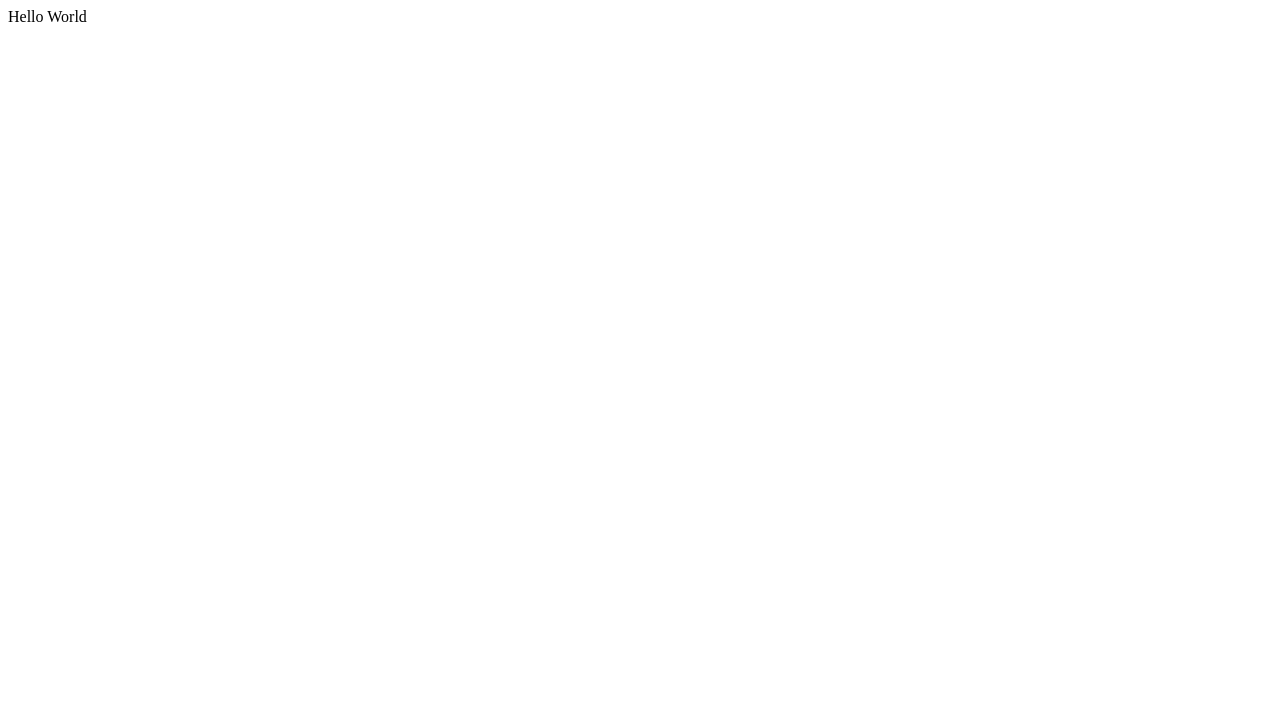
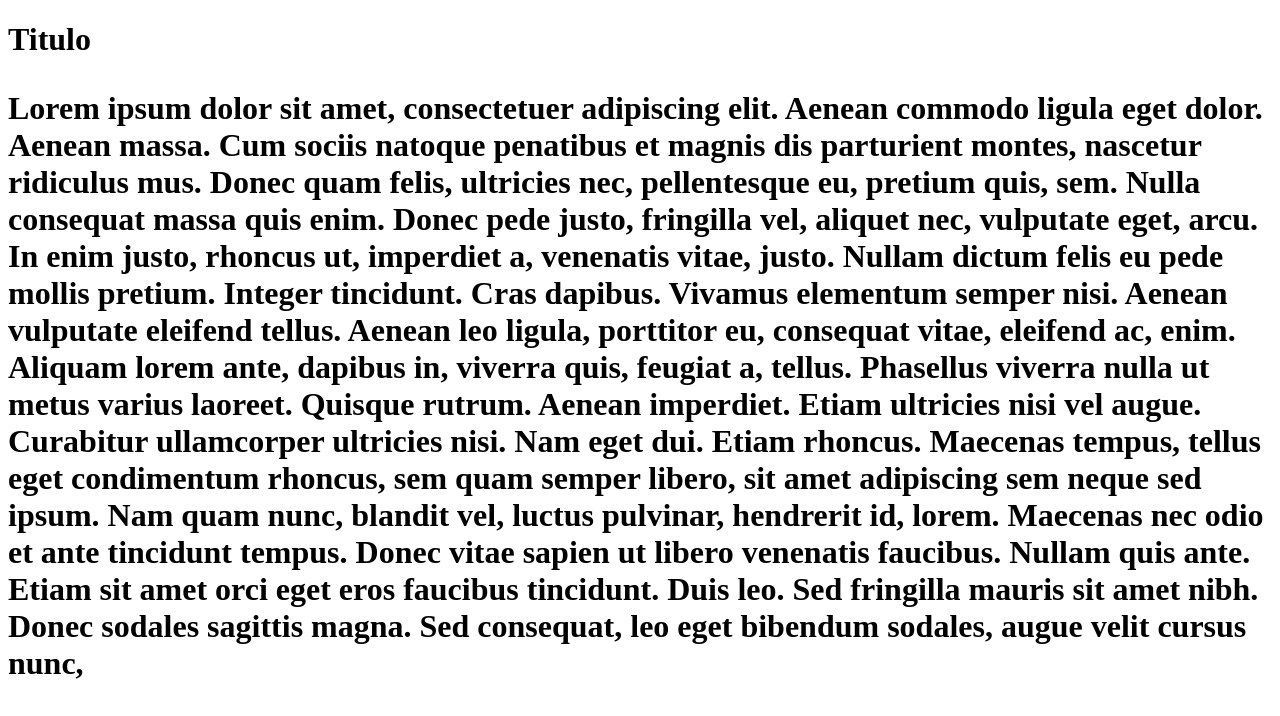
Before and after one commit to rctorresn/UNAD2018, a plain HTML site: page index.html in a window 1280 px wide. Drawn offline with Linux system fonts and the light colour scheme.

Commit message:
cambiosActividad2

```diff
--- a/index.html
+++ b/index.html
@@ -4,6 +4,7 @@
 	<title>Mi primer HTML</title>
 </head>
 <body>
-Hello World
+<h1>Titulo<h1>
+<p>Lorem ipsum dolor sit amet, consectetuer adipiscing elit. Aenean commodo ligula eget dolor. Aenean massa. Cum sociis natoque penatibus et magnis dis parturient montes, nascetur ridiculus mus. Donec quam felis, ultricies nec, pellentesque eu, pretium quis, sem. Nulla consequat massa quis enim. Donec pede justo, fringilla vel, aliquet nec, vulputate eget, arcu. In enim justo, rhoncus ut, imperdiet a, venenatis vitae, justo. Nullam dictum felis eu pede mollis pretium. Integer tincidunt. Cras dapibus. Vivamus elementum semper nisi. Aenean vulputate eleifend tellus. Aenean leo ligula, porttitor eu, consequat vitae, eleifend ac, enim. Aliquam lorem ante, dapibus in, viverra quis, feugiat a, tellus. Phasellus viverra nulla ut metus varius laoreet. Quisque rutrum. Aenean imperdiet. Etiam ultricies nisi vel augue. Curabitur ullamcorper ultricies nisi. Nam eget dui. Etiam rhoncus. Maecenas tempus, tellus eget condimentum rhoncus, sem quam semper libero, sit amet adipiscing sem neque sed ipsum. Nam quam nunc, blandit vel, luctus pulvinar, hendrerit id, lorem. Maecenas nec odio et ante tincidunt tempus. Donec vitae sapien ut libero venenatis faucibus. Nullam quis ante. Etiam sit amet orci eget eros faucibus tincidunt. Duis leo. Sed fringilla mauris sit amet nibh. Donec sodales sagittis magna. Sed consequat, leo eget bibendum sodales, augue velit cursus nunc, <p>
 </body>
 </html>
```
